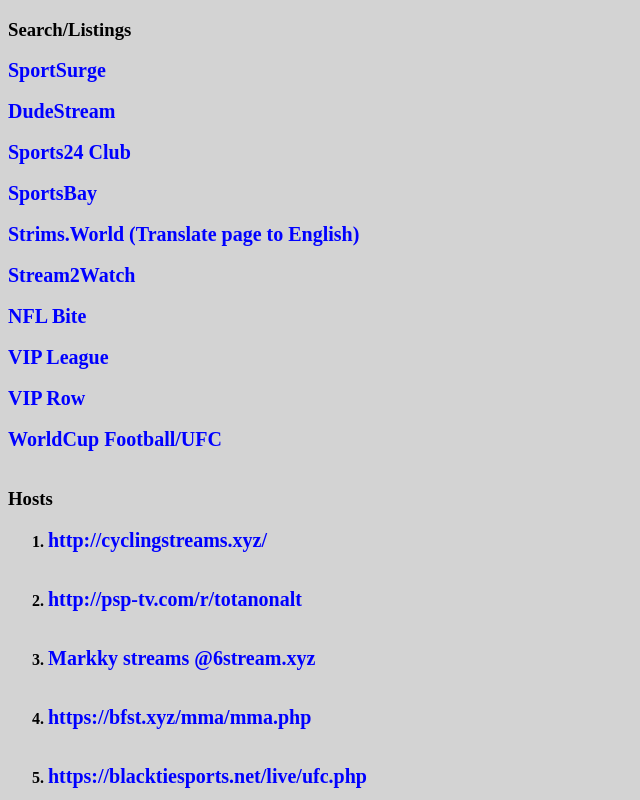
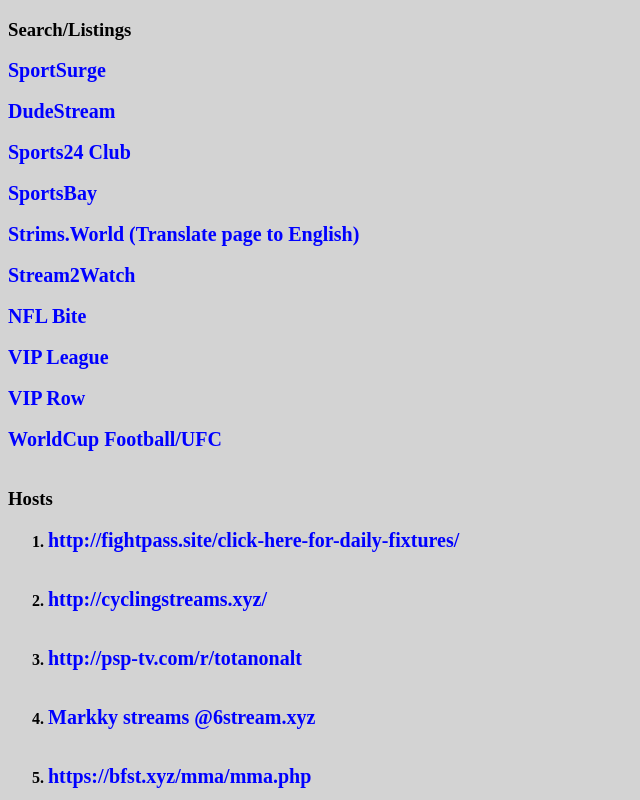
Before and after one commit to aeromady/mma, a plain HTML site: page index.html in a window 1280 px wide. Shown: the top 800 px of the page, without its empty margins (0-640 px from the left). Drawn offline with Linux system fonts and the light colour scheme.

Commit message:
Update index.html

```diff
--- a/index.html
+++ b/index.html
@@ -21,6 +21,7 @@
 <h3>Hosts</h3>
 <ol>
 <b>
+<li><a href="http://fightpass.site/click-here-for-daily-fixtures/">http://fightpass.site/click-here-for-daily-fixtures/</a></li><br><br>
 <li><a href="http://cyclingstreams.xyz/">http://cyclingstreams.xyz/</a></li><br><br>
 <li><a href="http://psp-tv.com/r/totanonalt">http://psp-tv.com/r/totanonalt</a></li><br><br>
 <li><a href="https://6stream.xyz/">Markky streams @6stream.xyz</a></li><br><br>
```
